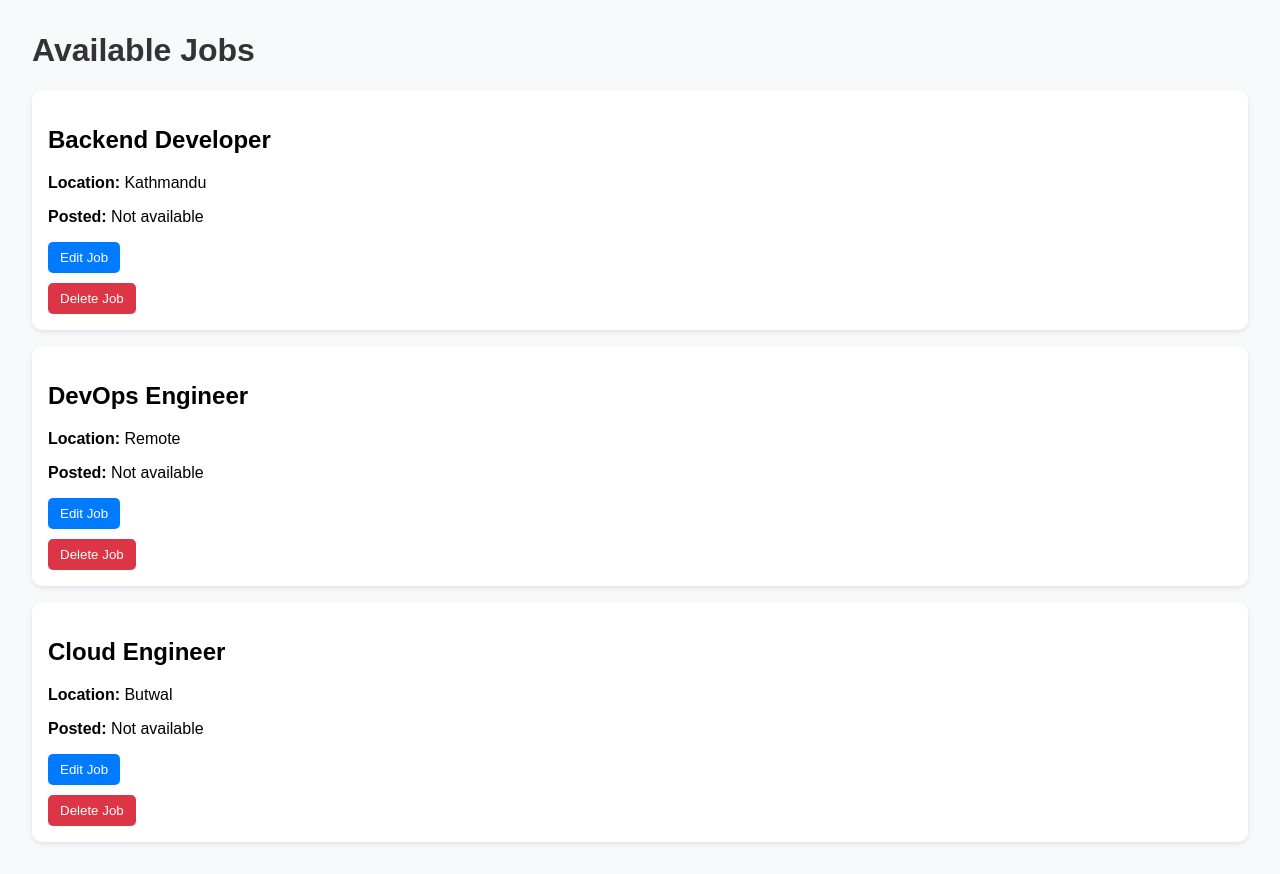
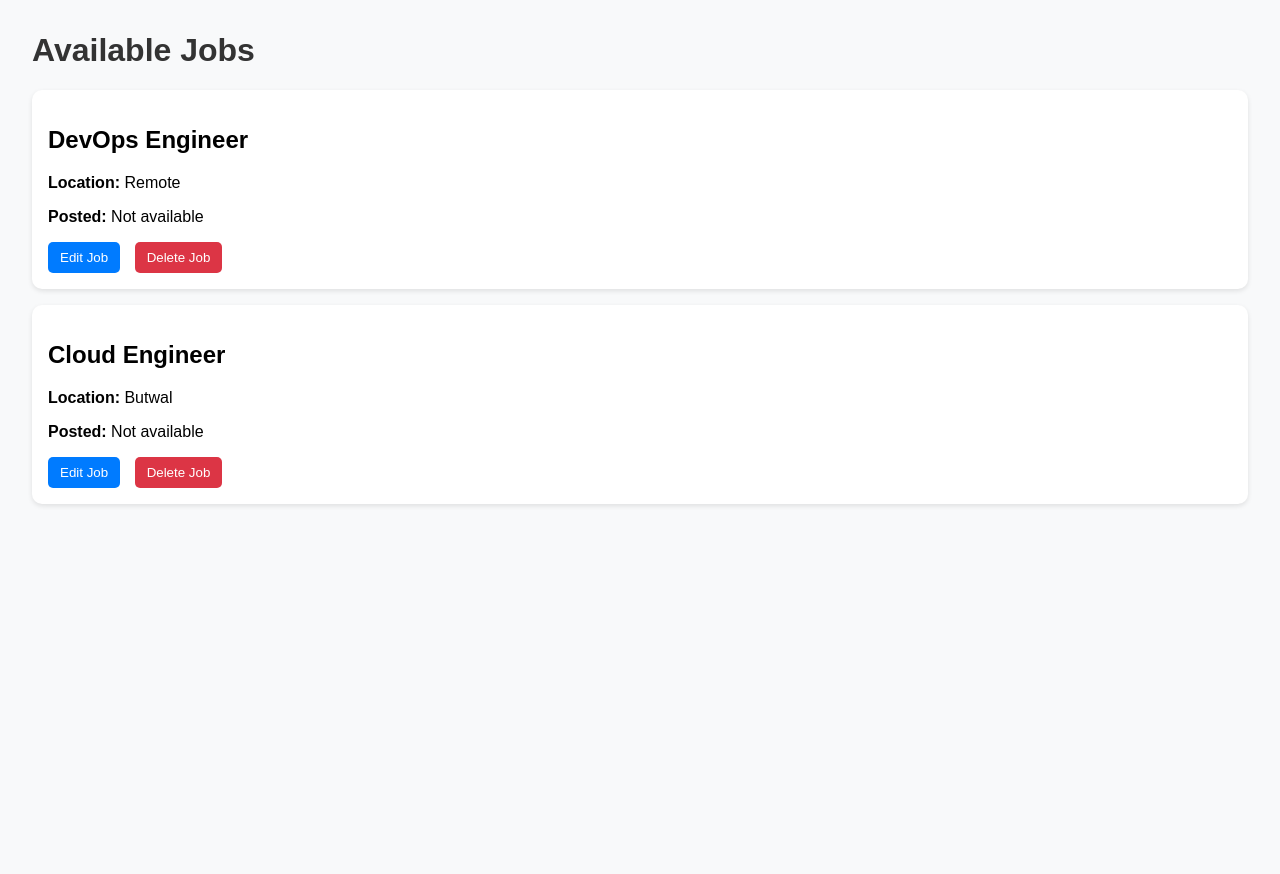
Before and after one commit to aanandahero/leapfrog-DevOps, a Flask app: page /view-jobs in a window 1280 px wide. After the commit the page ends 506 px from the top, so only its background shows below. Run offline with Flask 3, Linux system fonts and the light colour scheme.

Commit message:
third commit

```diff
--- a/app.py
+++ b/app.py
@@ -1,37 +1,27 @@
-from flask import Flask, jsonify, request
+from flask import Flask, jsonify, request, render_template, redirect
 from datetime import datetime
-from flask import render_template
-from flask import render_template, redirect
-from datetime import datetime
-from flask import render_template, redirect
-
-
-
-
+import json
+import os
 
 app = Flask(__name__)
-
-@app.route('/')
-def home():
-    return "Welcome to DevJobs API!"
-
-import json
-import os
 
 DATA_FILE = 'jobs.json'
 
 def load_jobs():
     if os.path.exists(DATA_FILE):
-        with open(DATA_FILE, 'r') as file:
-            return json.load(file)
+        with open(DATA_FILE, 'r') as f:
+            return json.load(f)
     return []
 
 def save_jobs(jobs):
-    with open(DATA_FILE, 'w') as file:
-        json.dump(jobs, file, indent=2)
+    with open(DATA_FILE, 'w') as f:
+        json.dump(jobs, f, indent=2)
 
 job_data = load_jobs()
 
+@app.route('/')
+def home():
+    return "Welcome to DevJobs API!"
 
 @app.route('/jobs')
 def jobs():
@@ -60,19 +50,11 @@ def jobs():
         "jobs": paginated_jobs
     })
 
-
-
-
-
 @app.route('/job/<int:job_id>')
 def get_job(job_id):
-    job_data = [
-        {"id": 1, "title": "Backend Developer", "location": "Kathmandu"},
-        {"id": 2, "title": "DevOps Engineer", "location": "Remote"},
-    ]
-    for job in job_data:
-        if job["id"] == job_id:
-            return jsonify(job)
+    job = next((job for job in job_data if job["id"] == job_id), None)
+    if job:
+        return jsonify(job)
     return jsonify({"error": "Job not found"}), 404
 
 @app.route('/job', methods=['POST'])
@@ -89,21 +71,15 @@ def create_job():
     }
 
     job_data.append(new_job)
-
-
+    save_jobs(job_data)
     return jsonify(new_job), 201
 
-
-
-@app.route('/job/<int:job_id>', methods=['DELETE'])
+@app.route('/delete-job/<int:job_id>', methods=['POST'])
 def delete_job(job_id):
-    for job in job_data:
-        if job["id"] == job_id:
-            job_data.remove(job)
-            save_jobs(job_data)
-            return jsonify({"message": "Job deleted successfully"}), 200
-    return jsonify({"error": "Job not found"}), 404
-
+    global job_data
+    job_data = [job for job in job_data if job["id"] != job_id]
+    save_jobs(job_data)
+    return redirect('/view-jobs')
 
 @app.route('/job/<int:job_id>', methods=['PUT'])
 def update_job(job_id):
@@ -119,8 +95,6 @@ def update_job(job_id):
 @app.route('/login', methods=['POST'])
 def login():
     credentials = request.get_json()
-
-    # Hardcoded credentials
     valid_username = "admin"
     valid_password = "password123"
 
@@ -154,18 +128,10 @@ def add_job():
         }
 
         job_data.append(new_job)
-
-
+        save_jobs(job_data)
         return redirect('/view-jobs')
 
     return render_template('add_job.html')
-
-
-@app.route('/delete-job/<int:job_id>', methods=['POST'])
-def delete_job_from(job_id):
-    global job_data
-    job_data = [job for job in job_data if job["id"] != job_id]
-    return redirect('/view-jobs')
 
 @app.route('/edit-job/<int:job_id>', methods=['GET', 'POST'])
 def edit_job(job_id):
@@ -179,11 +145,10 @@ def edit_job(job_id):
         if title and location:
             job["title"] = title
             job["location"] = location
+            save_jobs(job_data)
         return redirect('/view-jobs')
 
     return render_template('edit_job.html', job=job)
 
-
-
 if __name__ == '__main__':
     app.run(debug=True)
--- a/jobs.json
+++ b/jobs.json
@@ -1,9 +1,4 @@
 [
-  {
-    "id": 1,
-    "title": "Backend Developer",
-    "location": "Kathmandu"
-  },
   {
     "id": 2,
     "title": "DevOps Engineer",
--- a/templates/jobs.html
+++ b/templates/jobs.html
@@ -18,6 +18,18 @@
             margin-bottom: 1rem;
             box-shadow: 0 2px 5px rgba(0,0,0,0.1);
         }
+        .job form {
+            display: inline;
+            margin-right: 10px;
+        }
+        .edit-btn {
+            background: #007bff;
+            color: white;
+            border: none;
+            padding: 8px 12px;
+            border-radius: 5px;
+            cursor: pointer;
+        }
         .delete-btn {
             background: #dc3545;
             color: white;
@@ -25,7 +37,6 @@
             padding: 8px 12px;
             border-radius: 5px;
             cursor: pointer;
-            margin-top: 10px;
         }
     </style>
 </head>
@@ -37,11 +48,10 @@
             <h2>{{ job.title }}</h2>
             <p><strong>Location:</strong> {{ job.location }}</p>
             <p><strong>Posted:</strong> {{ job.created_at or "Not available" }}</p>
-            <form action="/edit-job/{{ job.id }}" method="GET" style="margin-top: 10px;">
-    <button type="submit" style="background: #007bff; color: white; border: none; padding: 8px 12px; border-radius: 5px;">
-        Edit Job
-    </button>
-</form>
+
+            <form action="/edit-job/{{ job.id }}" method="GET">
+                <button type="submit" class="edit-btn">Edit Job</button>
+            </form>
 
             <form action="/delete-job/{{ job.id }}" method="POST">
                 <button type="submit" class="delete-btn">Delete Job</button>
```
